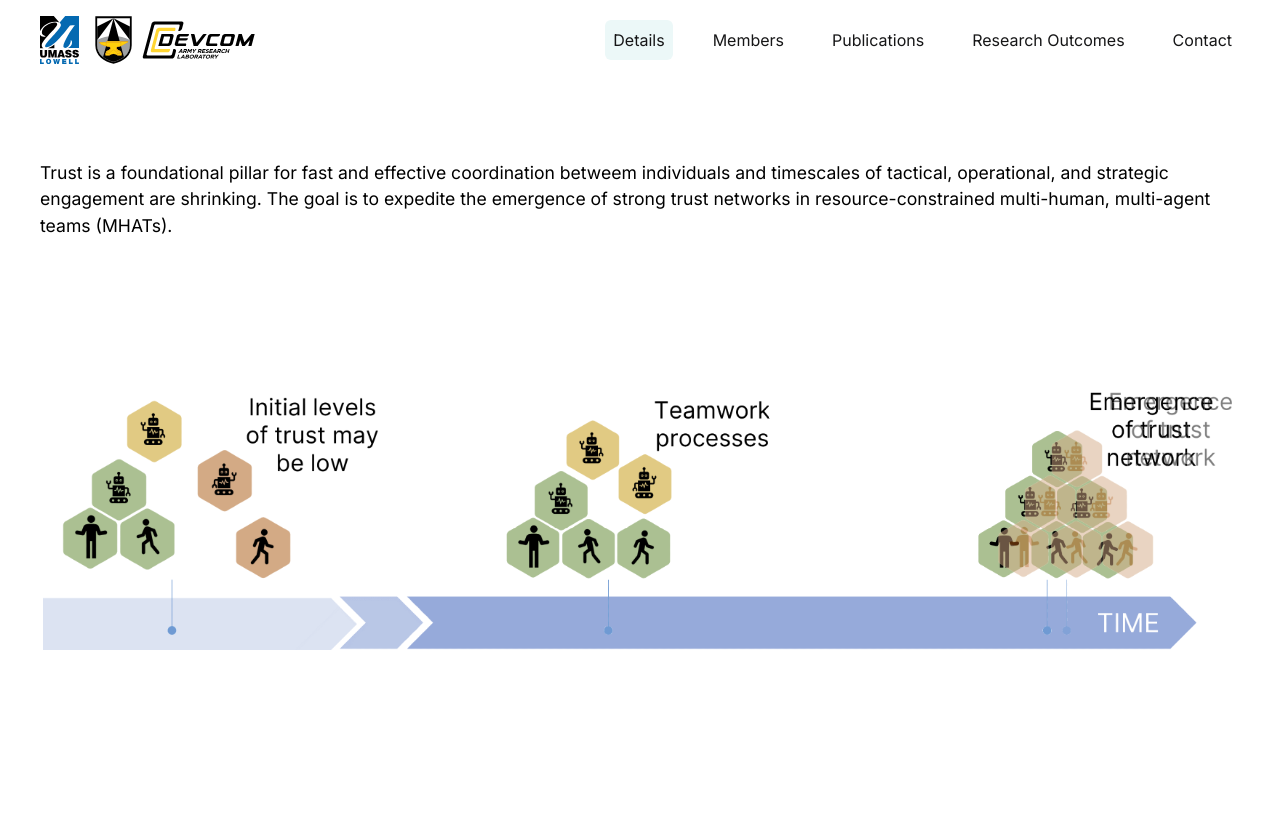
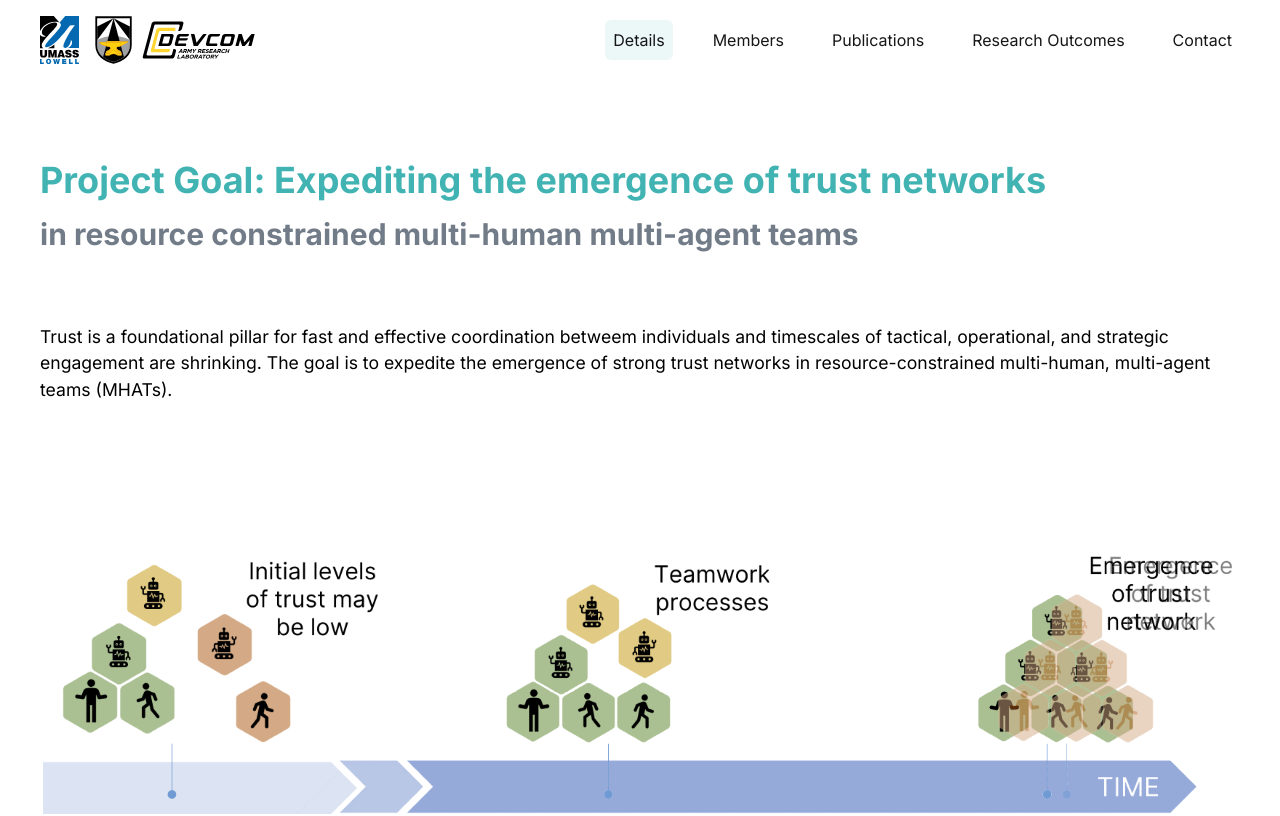
Before and after one commit to mokotturu/arlstrong-uml-website, a React (Create React App) app: page /details in a window 1280 px wide. Shown: the top 816 px of the page. Built offline with nearby package versions, Linux system fonts and the light colour scheme.

Commit message:
heading style changes

```diff
--- a/src/components/About.js
+++ b/src/components/About.js
@@ -8,7 +8,7 @@ const About = () => {
 		<section>
 			<ParticlesBg />
 			<section className="h-screen bg-transprent flex justify-center relative z-10">
-				<div className="responsive-width flex flex-col items-center justify-center gap-8">
+				<div className="responsive-width flex flex-col items-center justify-center gap-20">
 					<h1 className="heading lg:text-5xl text-center">Trust-NEARCHAT: Trust Network Emergence Amongst Resource-Constrained multi Human-Agent Teams</h1>
 					<a href="#us" className="big-button">Explore</a>
 				</div>
--- a/src/components/Contact.js
+++ b/src/components/Contact.js
@@ -2,7 +2,7 @@ const Contact = () => {
 	return (
 		<section className="flex justify-center flex-1">
 			<div className="responsive-width py-20 child:w-full flex flex-col gap-10">
-				<h1 className="heading">Get in touch with us!</h1>
+				<h1 className="heading mb-16">Get in touch with us!</h1>
 				<form name="contact-form" className="grid grid-cols-4 gap-4 items-center" method="post" data-netlify="true" action="/">
 					<input type="hidden" name="form-name" value="contact-form" />
 					<label htmlFor="name">Name</label>
--- a/src/components/Details.js
+++ b/src/components/Details.js
@@ -8,6 +8,10 @@ const Details = () => {
 	return (
 		<section className="flex justify-center flex-1">
 			<div className="py-20 responsive-width child:w-full flex flex-col gap-10">
+				<div>
+					<h1 className="heading mb-4">Project Goal: Expediting the emergence of trust networks</h1>
+					<h2 className="font-bold text-slate-grey text-3xl mb-8">in resource constrained multi-human multi-agent teams</h2>
+				</div>
 				<p className="responsive-width">
 					Trust is a foundational pillar for fast and effective coordination betweem individuals and timescales of tactical, operational, and strategic engagement are shrinking. The goal is to expedite the emergence of strong trust networks in resource-constrained multi-human, multi-agent teams (MHATs).
 				</p>
--- a/src/components/Members.js
+++ b/src/components/Members.js
@@ -201,7 +201,7 @@ const Members = () => {
 				{
 					members.map(category => (
 						<section key={category.category}>
-							<h1 className="heading">{category.category}</h1>
+							<h1 className="heading mb-16">{category.category}</h1>
 							<section className="w-full flex flex-col gap-8 lg:grid lg:grid-cols-2 lg:gap-20">
 								{category.list.map(person => (
 									<div key={person.name}>
--- a/src/components/Publications.js
+++ b/src/components/Publications.js
@@ -35,7 +35,7 @@ const Publications = () => {
 						className="mb-32 last:mb-0"
 						key={`publication-set-${id}`}
 					>
-						<h1 className="heading">{set.heading}</h1>
+						<h1 className="heading mb-16">{set.heading}</h1>
 						<div className="flex flex-col gap-8">
 							{set.items.map((item, i) => (
 								<Publication
--- a/src/components/ResearchOutcomes.js
+++ b/src/components/ResearchOutcomes.js
@@ -3,7 +3,7 @@ const ResearchOutcomes = () => {
 		<section className="flex justify-center flex-1">
 			<div className="flex flex-col items-center">
 				<div className="py-20 responsive-width child:w-full">
-					<h1 className="heading">Presentations</h1>
+					<h1 className="heading mb-16">Presentations</h1>
 					<div className="flex flex-col w-full gap-8 child:w-full">
 						<iframe title="Alok's Presentation" src="https://docs.google.com/presentation/d/e/2PACX-1vSXm9MzJHmFsLZfE4Sz99PlGYOhGt7-eDTjvY1nm1n7NJe0sIQh7HfY7oFG0PGl_Ako94pbVxEZp-KF/embed?start=false&loop=true&delayms=3000" frameBorder="0" width="960" height="569" allowFullScreen={true} mozallowfullscreen="true" webkitallowfullscreen="true" className="bg-neutral-100 rounded-md"></iframe>
 						<iframe title="Saba's Presentation" src="https://docs.google.com/presentation/d/e/2PACX-1vSR04IVGFSs-Aa86DNaJ5mtQroB-xmaZHelzdEyAuTKipZPGQBHM61fPA8YAprK0NrogU51-uGl3rbT/embed?start=false&loop=false&delayms=3000" frameBorder="0" width="960" height="569" allowFullScreen={true} mozallowfullscreen="true" webkitallowfullscreen="true" className="bg-neutral-100 rounded-md"></iframe>
--- a/src/css/index.css
+++ b/src/css/index.css
@@ -4,7 +4,7 @@
 
 @layer components {
   .heading {
-    @apply text-4xl text-breen-800 mb-14 font-bold;
+    @apply text-4xl text-breen-800 font-bold;
   }
 
   .responsive-width {
```
Lines whose indentation alone changed are shown as unchanged.
